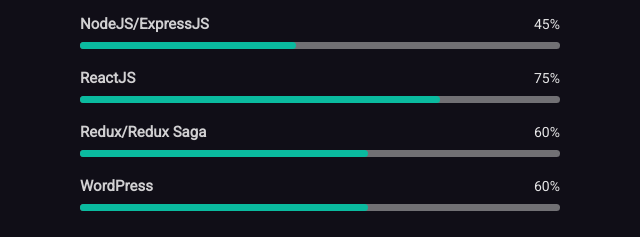
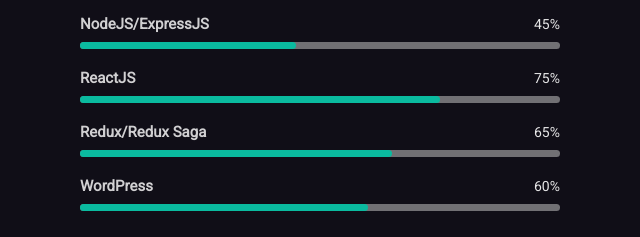
Before and after one commit to AWAIS97/awais97.github.io, a plain HTML site: page index.html in a window 1280 px wide. Shown: the part 2666-2903 px from the top of the page, 5-645 px from the left. Drawn offline with Linux system fonts and the light colour scheme; some packages are replaced by stand-ins of ours.

Commit message:
Porfolio  updated

```diff
--- a/index.html
+++ b/index.html
@@ -482,10 +482,10 @@
                                         <div class="parcial">
                                             <div class="info">
                                                 <div class="nome">Redux/Redux Saga</div>
-                                                <div class="percentagem-num">60%</div>
+                                                <div class="percentagem-num">65%</div>
                                             </div>
                                             <div class="progressBar">
-                                                <div class="percentagem" style="width: 60%;"></div>
+                                                <div class="percentagem" style="width: 65%;"></div>
                                             </div>
                                         </div>
                                     </div>
```
